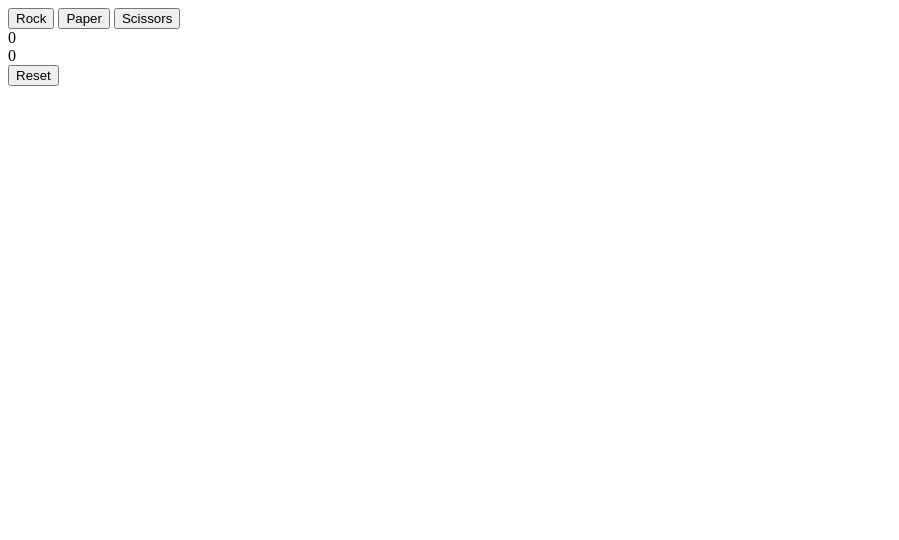
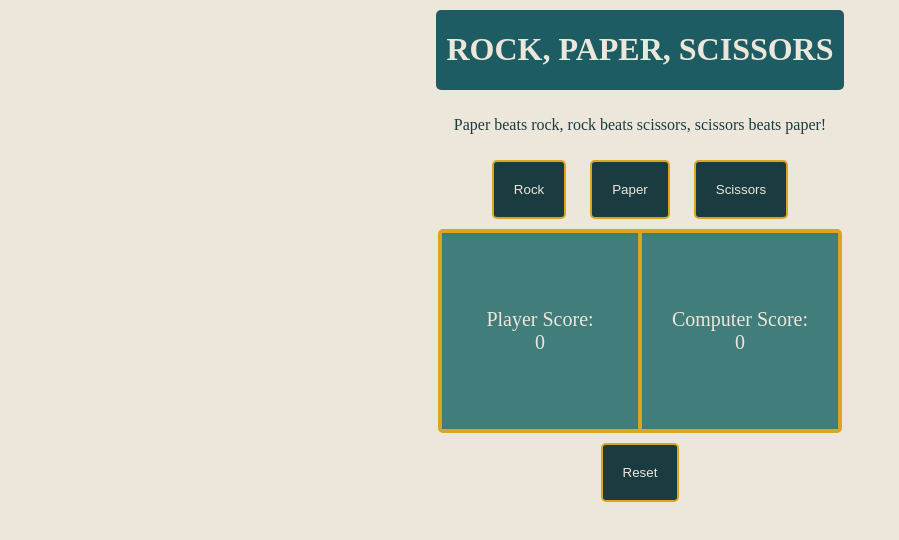
Before and after one commit to danileslie/rps, a plain HTML site: page index.html in a window 1280 px wide. Shown: the whole page, without its empty margins (0-899 px from the left). Drawn offline with Linux system fonts and the light colour scheme.

Commit message:
add ui and on-screen messages, and refactor

```diff
--- a/index.html
+++ b/index.html
@@ -4,20 +4,36 @@
     <meta charset="UTF-8">
     <meta http-equiv="X-UA-Compatible" content="IE=edge">
     <meta name="viewport" content="width=device-width, initial-scale=1.0">
+    <link rel="stylesheet" href="styles.css">
     <script src="script.js" defer></script>
     <title>RPS</title>
 </head>
 <body>
+    <div class="container">
+    <header>
+        <h1 class="title">ROCK, PAPER, SCISSORS</h1>
+    </header>
+
+    <p class="instructions">Paper beats rock, rock beats scissors, scissors beats paper!</p>
     <div class="buttons">
     <button id="rockButton" >Rock</button>
     <button id="paperButton" >Paper</button>
     <button id="scissorsButton" >Scissors</button>
     </div>
-    <div class="playerScore">0</div>
-    <div class="computerScore">0</div>
+    <div class="scores">
+        <div class="playerScore">
+    <div class="playerScoreText">Player Score: </div>
+    <div class="playerScoreNumber">0</div>
+</div>
+<div class="computerScore">
+    <div class="computerScoreText">Computer Score: </div>
+    <div class="computerScoreNumber">0</div>
+</div>
+</div>
     <div class="reset">
         <button id="resetButton">Reset</button>
     </div>
+</div>
 
 </body>
 </html>
--- a/script.js
+++ b/script.js
@@ -1,11 +1,12 @@
 let resetButton = document.querySelector('div.reset button');
-let playerScore = document.querySelector('.playerScore');
-let computerScore = document.querySelector('.computerScore');
+let playerScore = document.querySelector('.playerScoreNumber');
+let computerScore = document.querySelector('.computerScoreNumber');
+let instructions = document.querySelector('.instructions');
 
 let allButtons = document.querySelectorAll('div.buttons button');
 
 allButtons.forEach(button => {
-    button.addEventListener('click', testCycle)});
+    button.addEventListener('click', playerSelect)});
 
 resetButton.addEventListener('click', resetGame);
 
@@ -30,18 +31,16 @@ function playRound(playerSelection, computerSelection){
     computerSelection = computerPlay();
 
      if (playerSelection === computerSelection){
-         console.log("Tie!");
+         instructions.textContent = `Tie!`;
     }
     else if (computerSelection == "Scissors" && playerSelection == "Paper" || computerSelection == "Paper" && playerSelection == "Rock" || computerSelection == "Rock" && playerSelection == "Scissors"){
         computerCount++;
-        console.log(computerSelection);
-        console.log(`Player loses the round! ${computerSelection} beats ${playerSelection.toLowerCase()}!`);
-        computerScore.textContent = computerCount;
+        instructions.textContent = `Player loses the round! ${computerSelection} beats ${playerSelection.toLowerCase()}!`;
+        computerScore.textContent = `${computerCount}`;
     } else {
         playerCount++;
-        console.log(playerSelection);
-        console.log(`Player wins the round! ${playerSelection} beats ${computerSelection.toLowerCase()}!`);
-        playerScore.textContent = playerCount;
+        instructions.textContent = `Player wins the round! ${playerSelection} beats ${computerSelection.toLowerCase()}!`;
+        playerScore.textContent = `${playerCount}`;
     }
     game();
 }
@@ -49,10 +48,10 @@ function playRound(playerSelection, computerSelection){
 function game(){
      if (computerCount === 5 || playerCount === 5){
          if (computerCount > playerCount){
-            console.log("Computer wins this game, Too bad!");
+            instructions.textContent = `Computer wins the game, too bad!`;
             disableButtons();
          } else {
-        console.log("Player wins the game! Nice job!");
+        instructions.textContent = `Player wins the game! Nice job!`;
         disableButtons();
      }
     }
@@ -60,7 +59,7 @@ function game(){
 
 // ui section
 
-function testCycle(e){
+function playerSelect(e){
 let playerSelection = e.target.textContent;
 playerHand = e.target.textContent;
 playRound(playerSelection, computerPlay())
@@ -68,20 +67,9 @@ playRound(playerSelection, computerPlay())
 
 function disableButtons(){
     allButtons.forEach(button => {
-        button.removeEventListener('click', testCycle)});
+        button.removeEventListener('click', playerSelect)});
 }
 
 function resetGame(){
     document.location.reload();
 }
-
-
-// set up div with winning round/game messages
-
-// what i learned: the importance of anonymous functions vs named functions. the disableButtons function is one that not
-// work on anonymous functions, so i had to find a way to loop through my buttons instead of having them
-// all separated like i did originally
-
-// how to reset a game through a button on the page
-
-// how to deal with buttons doing different things once a win condition is met
--- /dev/null
+++ b/styles.css
@@ -0,0 +1,55 @@
+body{
+    background-color: #EDE6DB;
+    margin: 0;
+    padding: 0;
+}
+.container{
+    display: flex;
+    flex-direction: column;
+    justify-content: center;
+    align-items: center;
+    color: #EDE6DB
+}
+
+p{
+    color: #1A3C40;
+}
+
+header{
+    background-color: #1D5C63 ;
+    margin: 10px;
+    padding: 0px 10px 0px 10px;
+    border-radius: 5px;
+}
+
+
+.scores{
+    border: 2px solid goldenrod;
+    display: flex;
+    justify-content: center;
+    background-color: #417D7A;
+    font-size: 20px;
+    border-radius: 5px;
+}
+
+.playerScore, .computerScore{
+    display: flex;
+    align-items: center;
+    justify-content: center;
+    flex-direction: column;
+    border: 2px solid goldenrod;
+    padding: 10px;
+    width: 200px;
+    height: 200px;
+    box-sizing: border-box;
+}
+
+button{
+    padding: 20px;
+    background-color: #1A3C40;
+    color: #EDE6DB;
+    margin: 10px;
+    border: 2px solid goldenrod;
+    border-radius: 5px;
+
+}
```
Also changed, not shown: 1 other file.
